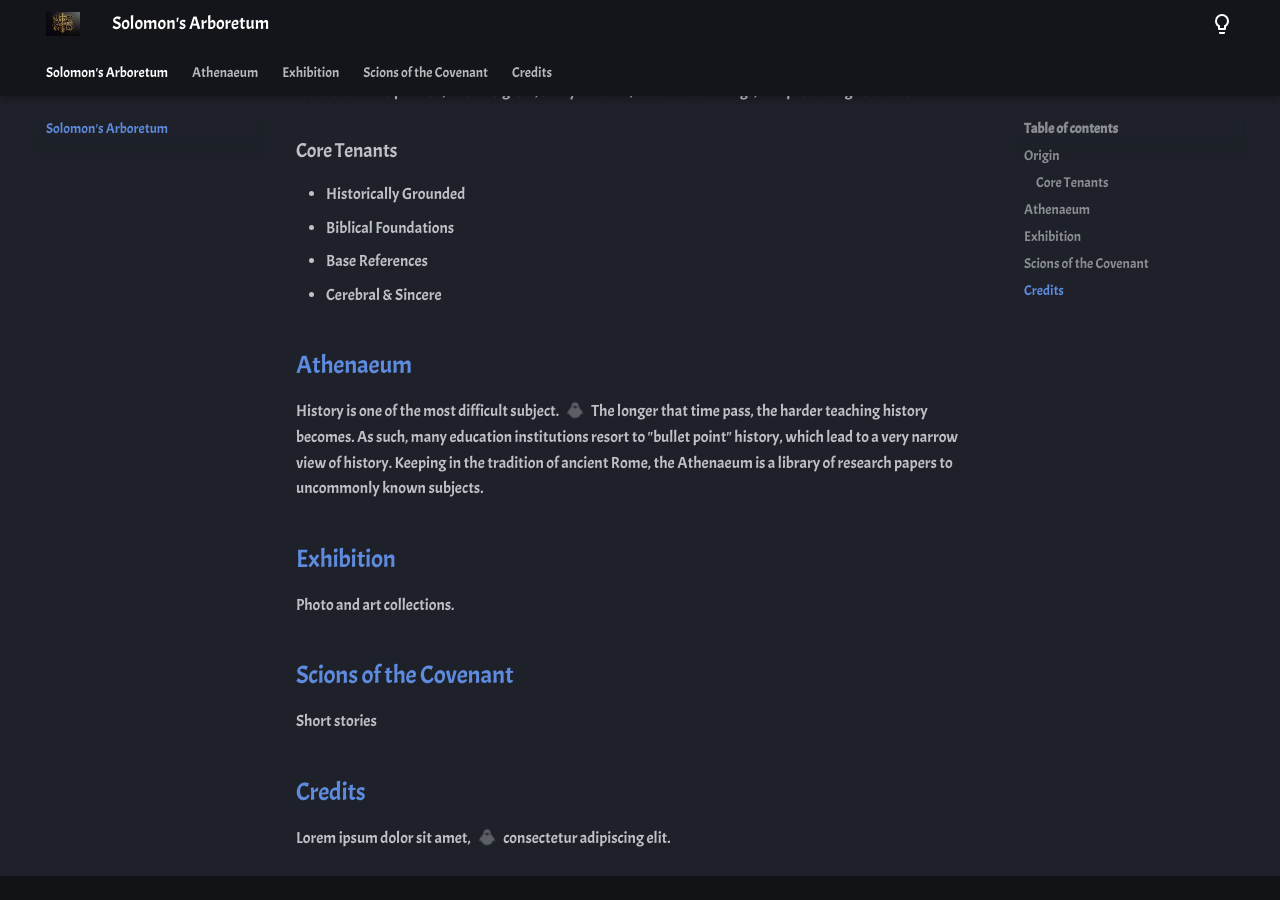
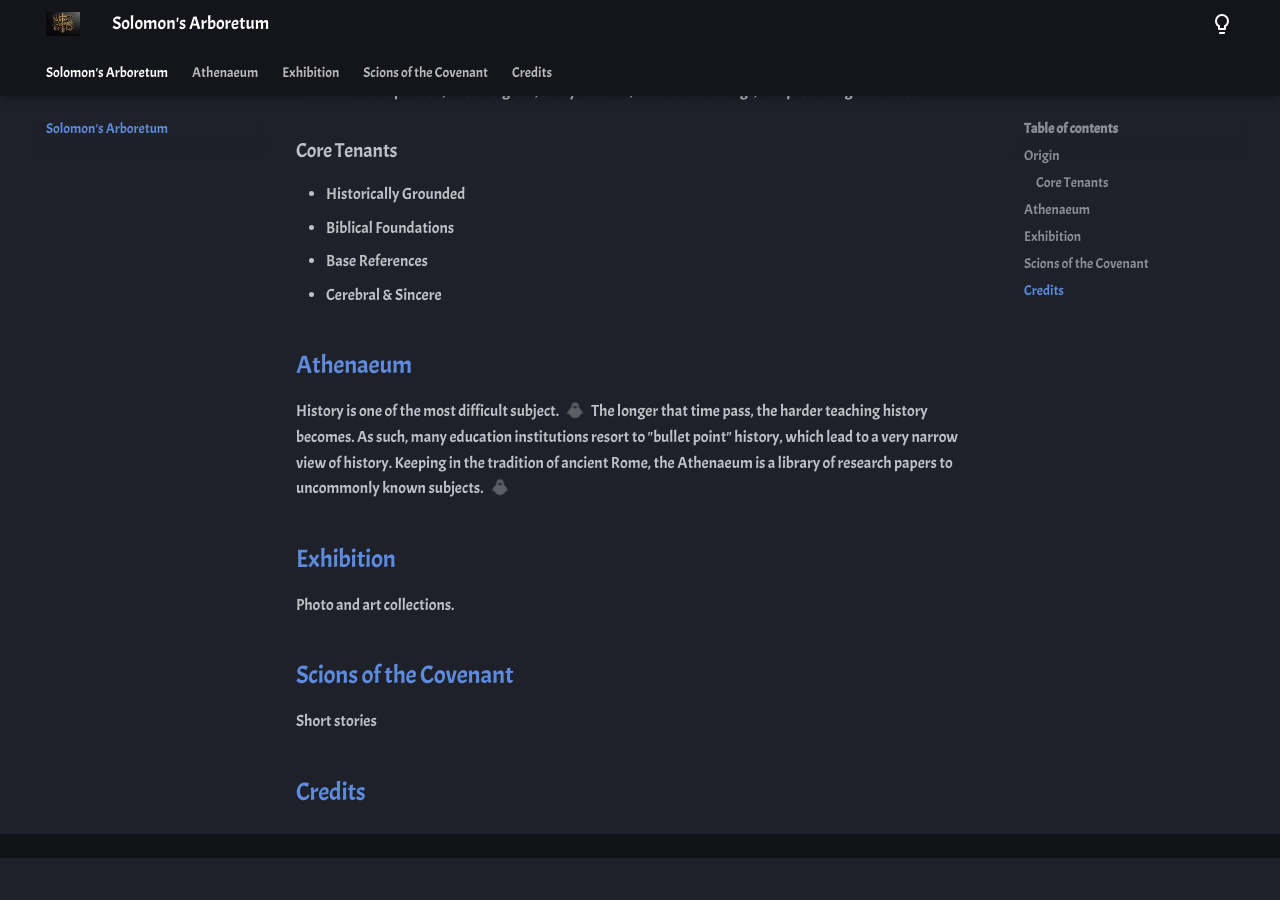
Before and after one commit to gamefreakcabe/solomons-arboretum, an MkDocs documentation site: the page built from docs/index.md, in a window 1280 px wide and 900 px high, scrolled down 809 px. Built offline with MkDocs 1.6.1 and Material for MkDocs 9.7.7, drawn with Linux system fonts in a browser that asks for light colours; after the commit the page ends 1667 px from its top, so only the background shows below that; part of the change alters nothing that is shown.

Commit message:
Update index.md

```diff
--- a/docs/index.md
+++ b/docs/index.md
@@ -14,11 +14,11 @@ Solomon's Arboretum started in 2025 as a response to the shift in society where
 
 ## [Athenaeum](./athen/index.md)
 
-History is one of the most difficult subject. (1) The longer that time pass, the harder teaching history becomes. As such, many education institutions resort to "bullet point" history, which lead to a very narrow view of history. Keeping in the tradition of ancient Rome, the Athenaeum is a library of research papers to uncommonly known subjects.
+History is one of the most difficult subject. (1) The longer that time pass, the harder teaching history becomes. As such, many education institutions resort to "bullet point" history, which lead to a very narrow view of history. Keeping in the tradition of ancient Rome, the Athenaeum is a library of research papers to uncommonly known subjects. (2)
 { .annotate }
 
-1.  :man_raising_hand: I'm an annotation! I can contain `code`, __formatted
-    text__, images, ... basically anything that can be expressed in Markdown.
+1.  I'm an annotation!
+2.  Another one
 
 ## [Exhibition](./exhibition/index.md)
 
@@ -29,9 +29,3 @@ Photo and art collections.
 Short stories
 
 ## [Credits](./credits.md)
-
-Lorem ipsum dolor sit amet, (1) consectetur adipiscing elit.
-{ .annotate }
-
-1.  :man_raising_hand: I'm an annotation! I can contain `code`, __formatted
-    text__, images, ... basically anything that can be expressed in Markdown.
```
